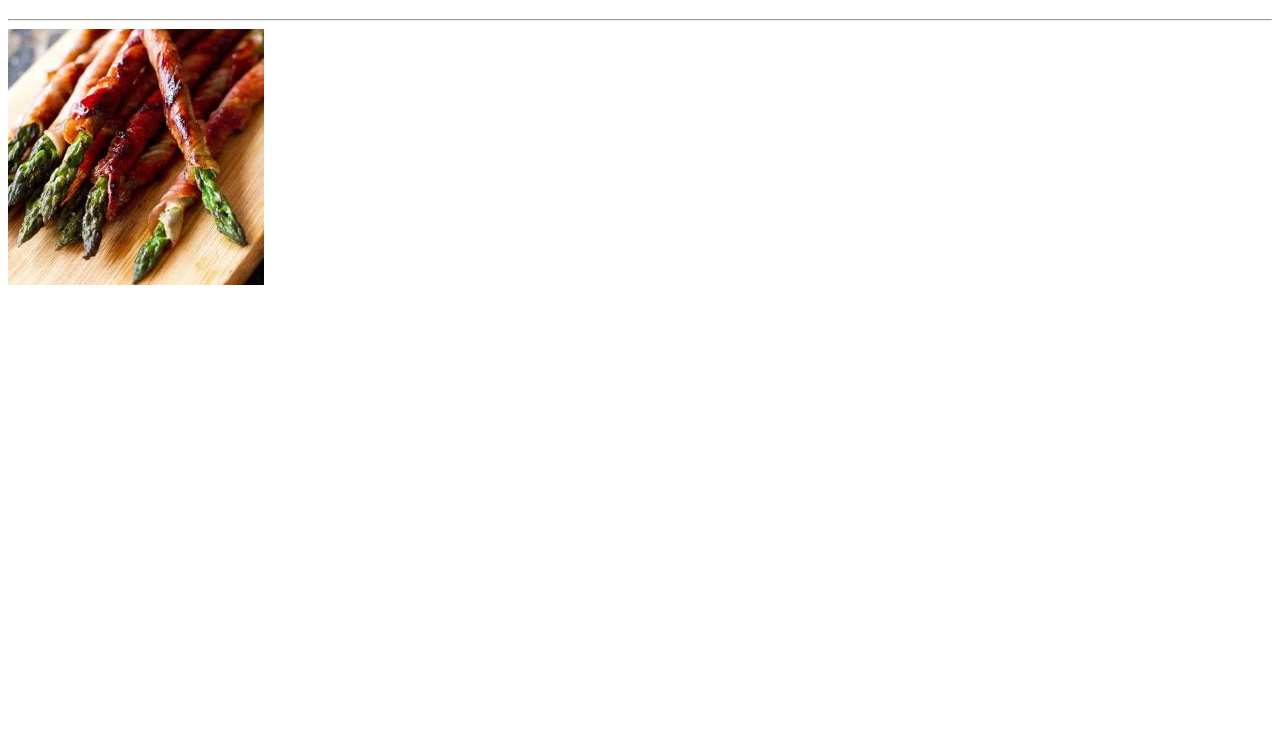
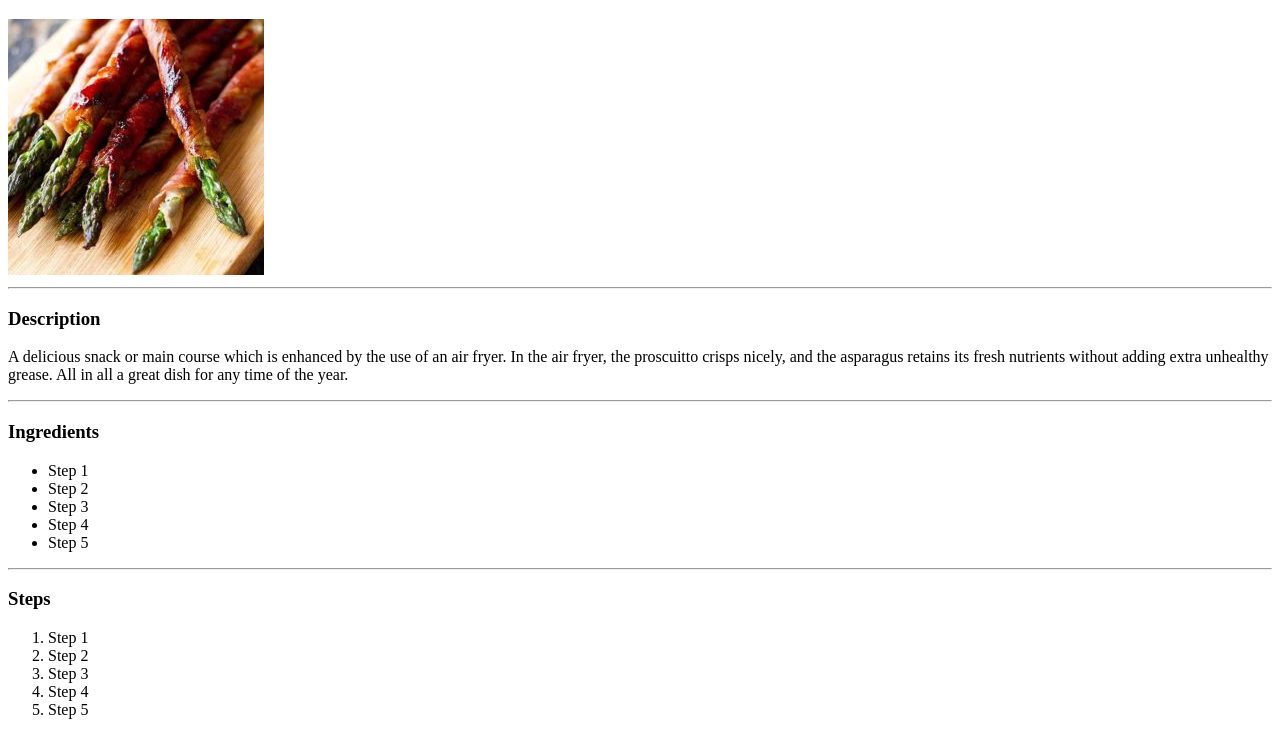
Before and after one commit to SnakeGandhi/spouses-eat, a plain HTML site: page recipies/asparagus.html in a window 1280 px wide. Shown: the part 61-800 px from the top of the page. Drawn offline with Linux system fonts and the light colour scheme.

Commit message:
added description, ingredients, steps

```diff
--- a/recipies/asparagus.html
+++ b/recipies/asparagus.html
@@ -7,7 +7,30 @@
     </head>
     <body>
         <h1>Proscuitto-wrapped Asparagus</h1>
+        <img src="../img/asparagus.jpg" alt="cooked asparagus">
         <hr>
-        <img src="../img/asparagus.jpg" alt="cooked asparagus">
+        <h3>Description</h3>
+            <p>A delicious snack or main course which is enhanced by the use of an
+            air fryer. In the air fryer, the proscuitto crisps nicely, and the
+            asparagus retains its fresh nutrients without adding extra unhealthy
+            grease. All in all a great dish for any time of the year.</p>
+        <hr>
+        <h3>Ingredients</h3>
+                <ul>
+                    <li>Step 1</li>
+                    <li>Step 2</li>
+                    <li>Step 3</li>
+                    <li>Step 4</li>
+                    <li>Step 5</li>
+                </ul>
+        <hr>
+        <h3>Steps</h3>
+                <ol>
+                    <li>Step 1</li>
+                    <li>Step 2</li>
+                    <li>Step 3</li>
+                    <li>Step 4</li>
+                    <li>Step 5</li>
+                </ol>
     </body>
 </html>
```
Also changed, not shown: index.html (+1 -0 lines), recipies/gluhwein.html (+19 -0 lines), recipies/swellington.html (+19 -0 lines).
